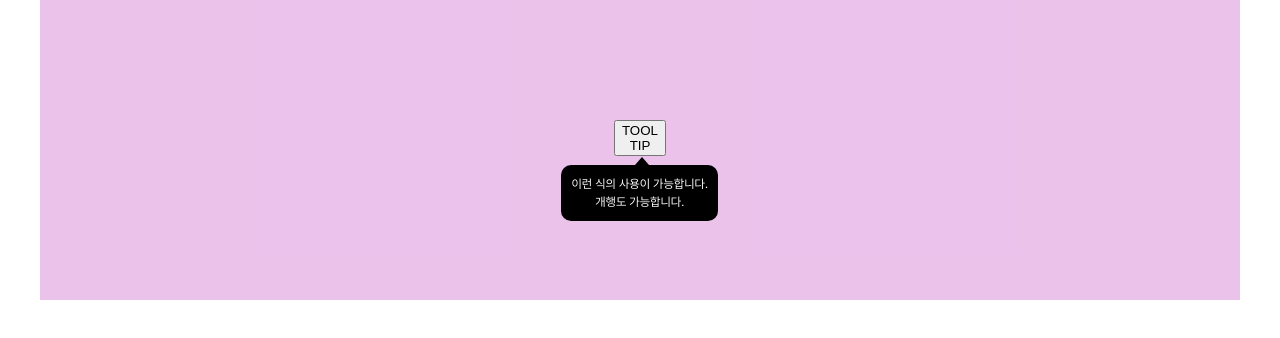
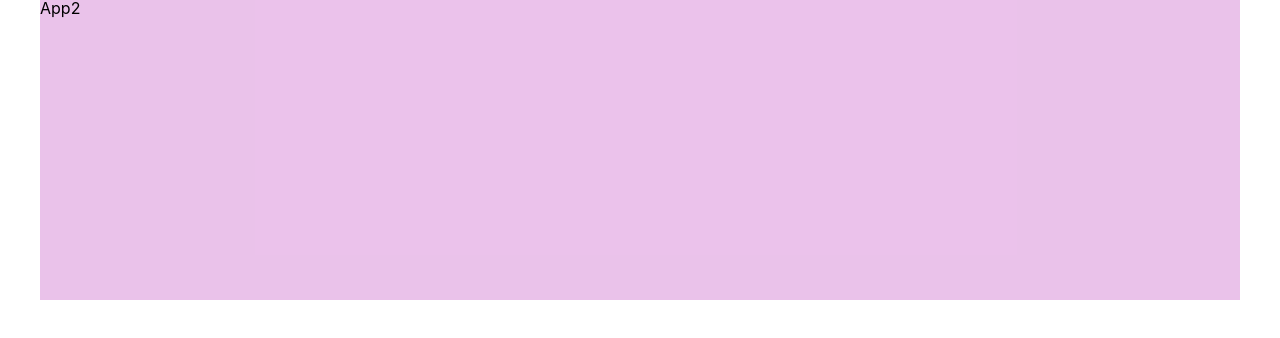
Before and after one commit to jusunj/onboarding, a React (Create React App) app: page / in a window 1280 px wide. Shown: the top 338 px of the page. Built offline with nearby package versions, Linux system fonts and the light colour scheme.

Commit message:
[23/06/30 17:16] refactor : App.js 분리

```diff
--- a/src/App.js
+++ b/src/App1.js
@@ -10,6 +10,7 @@ function App() {
   return (
     <div style={{display:"flex", justifyContent:"center", alignItems:"center"}}>
       <div style={{  width: "1200px", height: "300px", background:"#D9D9"}}>
+        App1
 
         {
           false &&
@@ -25,7 +26,7 @@ function App() {
         }
 
         {
-          true &&
+          false &&
           <div style={{display:"flex", justifyContent:"center", alignItems:"center", marginTop: '120px'}}>
 
           <br /><br />
@@ -64,7 +65,7 @@ function App() {
           </div>
         }
       </div>
-      </div>
+    </div>
   );
 }
 
--- /dev/null
+++ b/src/App2.js
@@ -0,0 +1,15 @@
+// import logo from "./logo.svg";
+import "./App.css";
+
+function App() {
+  return (
+    <div style={{display:"flex", justifyContent:"center", alignItems:"center"}}>
+      <div style={{  width: "1200px", height: "300px", background:"#D9D9"}}>
+        App2
+
+      </div>
+    </div>
+  );
+}
+
+export default App;
--- a/src/index.js
+++ b/src/index.js
@@ -1,7 +1,8 @@
 import React from "react";
 import ReactDOM from "react-dom";
 import "./index.css";
-import App from "./App";
+// import App from "./App1";
+import App from "./App2";
 import reportWebVitals from "./reportWebVitals";
 
 ReactDOM.render(
```
